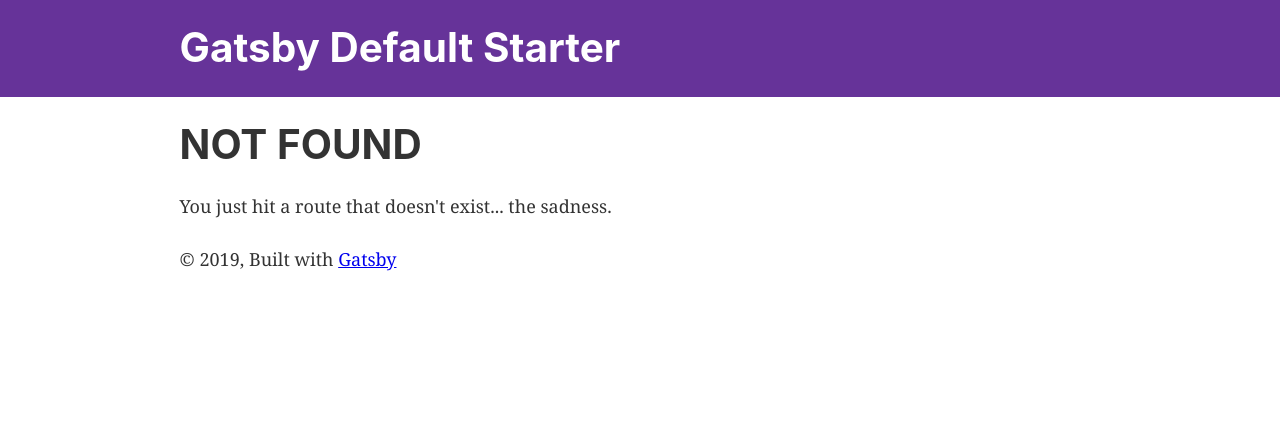
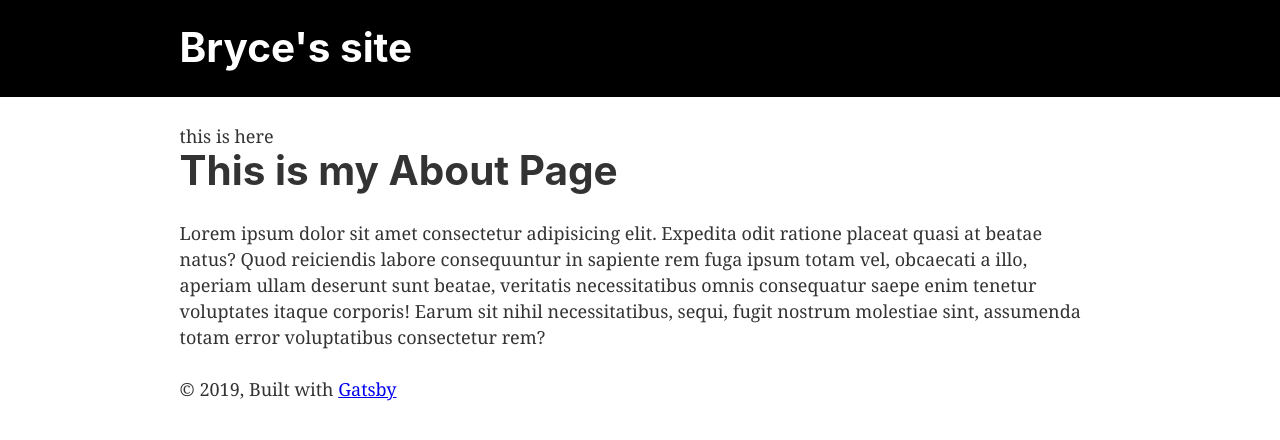
Before and after one commit to rbryce90/gatsby-blog-professional, a Gatsby site: page /about in a window 1280 px wide. Before the commit this address had no page. Built offline with nearby package versions, Linux system fonts and the light colour scheme; Gatsby itself is replaced by a stand-in of ours.

Commit message:
initial changes

```diff
--- a/gatsby-config.js
+++ b/gatsby-config.js
@@ -1,6 +1,6 @@
 module.exports = {
   siteMetadata: {
-    title: `Gatsby Default Starter`,
+    title: `Bryce's site`,
     description: `Kick off your next, great Gatsby project with this default starter. This barebones starter ships with the main Gatsby configuration files you might need.`,
     author: `@gatsbyjs`,
   },
--- a/src/components/header.js
+++ b/src/components/header.js
@@ -5,7 +5,7 @@ import React from "react"
 const Header = ({ siteTitle }) => (
   <header
     style={{
-      background: `rebeccapurple`,
+      background: `black`,
       marginBottom: `1.45rem`,
     }}
   >
--- a/src/components/layout.js
+++ b/src/components/layout.js
@@ -34,6 +34,7 @@ const Layout = ({ children }) => (
             paddingTop: 0,
           }}
         >
+          this is here
           <main>{children}</main>
           <footer>
             © {new Date().getFullYear()}, Built with
--- /dev/null
+++ b/src/pages/about.js
@@ -0,0 +1,21 @@
+import React from "react"
+import Layout from "../components/layout"
+
+const AboutPage = () => {
+  return (
+    <Layout>
+      <h1>This is my About Page</h1>
+      <p>
+        Lorem ipsum dolor sit amet consectetur adipisicing elit. Expedita odit
+        ratione placeat quasi at beatae natus? Quod reiciendis labore
+        consequuntur in sapiente rem fuga ipsum totam vel, obcaecati a illo,
+        aperiam ullam deserunt sunt beatae, veritatis necessitatibus omnis
+        consequatur saepe enim tenetur voluptates itaque corporis! Earum sit
+        nihil necessitatibus, sequi, fugit nostrum molestiae sint, assumenda
+        totam error voluptatibus consectetur rem?
+      </p>
+    </Layout>
+  )
+}
+
+export default AboutPage
```
Also changed, not shown: src/pages/index.js (+8 -3 lines).
